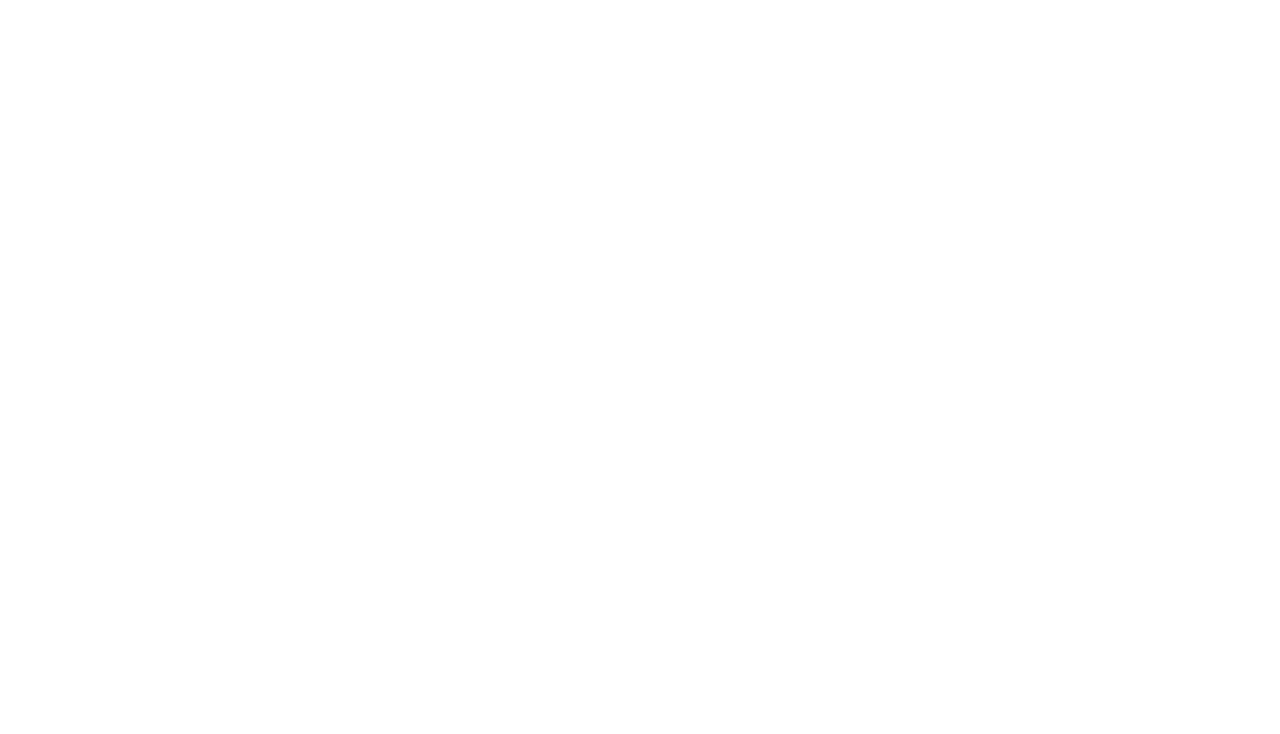
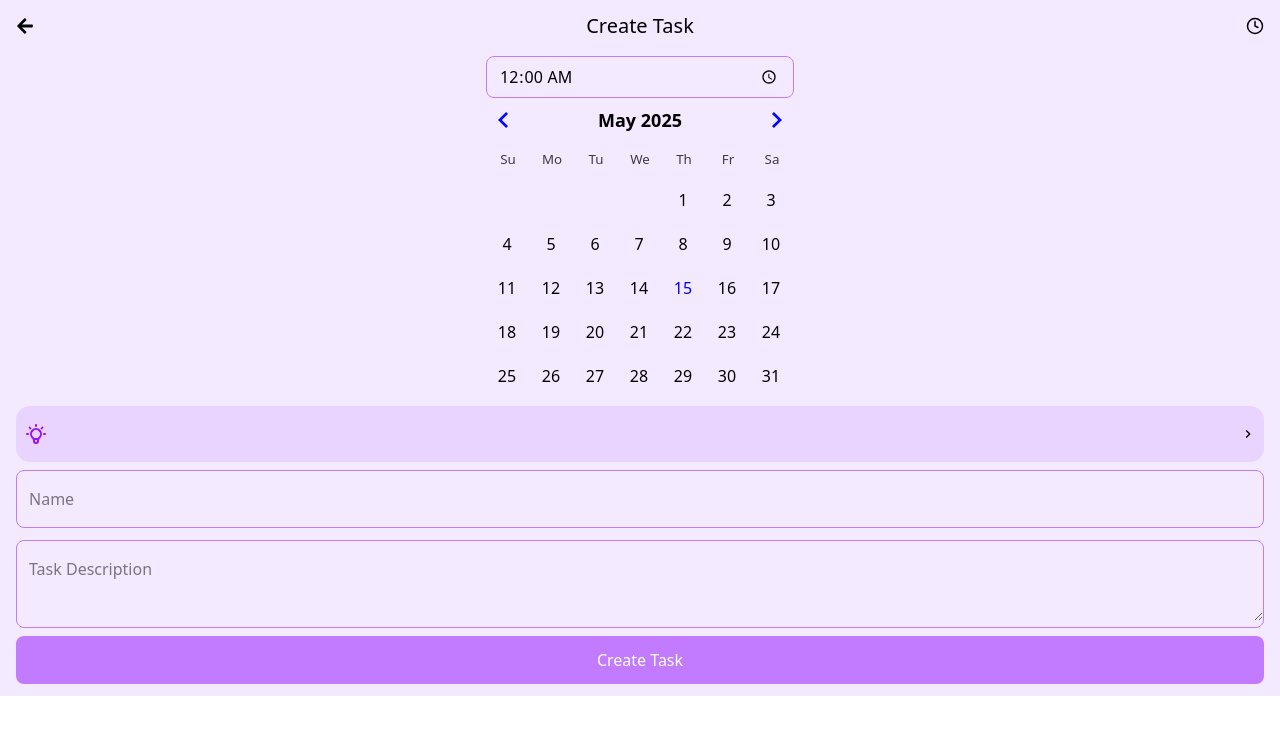
Before and after one commit to Dev-Ruqoyah/Task-Manager, a React (Vite) app: page /task/1/edit in a window 1280 px wide. Before the commit this address had no page. Shown: the top 734 px of the page. Built offline with nearby package versions, Linux system fonts and the light colour scheme.

Commit message:
Updating the edit functionality

```diff
--- a/src/App.tsx
+++ b/src/App.tsx
@@ -20,6 +20,7 @@
         <Route element={<Layout page={Home}/>} path="/"/>
         <Route path="/activity" element={<Layout page={Activity}/>}/>
         <Route path="/create" element={<TaskForm/>}/>
+        <Route path="/task/:taskId/edit" element={<TaskForm/>}/>
         <Route element={<Layout page={TaskView}/>} path="/task/:id"/>
       </Routes>
       <Toaster/>
--- a/src/app/TaskListSlice.tsx
+++ b/src/app/TaskListSlice.tsx
@@ -25,15 +25,20 @@
       return task;
     },
 
-    editTask: (state, action) => {
+    markTaskEditing: (state, action) => {
       const { taskId,edited } = action.payload;
       const task = state.find((task) => task.id === taskId);
         if (task) {
         task.isEdited = edited;
       }
     },
+    editTask: (state, action) => {
+      const { taskId, newTaskObj } = action.payload;
+      const index = state.findIndex(task => task.id === taskId);
+      if (index !== -1) state[index] = newTaskObj;
+    },
   },
 });
 
-export const { addTask, setIsCompleted, removeTask,editTask } = TaskListSlice.actions;
+export const { addTask, setIsCompleted, removeTask,editTask,markTaskEditing } = TaskListSlice.actions;
 export default TaskListSlice.reducer;
--- a/src/component/Calendar.tsx
+++ b/src/component/Calendar.tsx
@@ -1,10 +1,16 @@
 import { DayPicker } from "react-day-picker";
 import "react-day-picker/style.css";
-import React, { ChangeEventHandler, useState } from "react";
+import React, {type ChangeEventHandler, useEffect, useState } from "react";
 
 import { setHours, setMinutes } from "date-fns";
-import { useDispatch } from "react-redux";
-import { setTaskDate, setTaskTime } from "../app/TaskFormSlice";
+import { useDispatch, useSelector } from "react-redux";
+import {
+  setTaskDate,
+  setTaskTime,
+  type TaskDetails,
+} from "../app/TaskFormSlice";
+import { useParams } from "react-router-dom";
+import type { RootState } from "@reduxjs/toolkit/query";
 
 const Calendar = () => {
   const [selected, setSelected] = useState<Date>();
@@ -12,7 +18,7 @@
 
   const handleTimeChange: ChangeEventHandler<HTMLInputElement> = (e) => {
     const time = e.target.value;
-    console.log(time);
+    // console.log(time);
     dispatch(setTaskTime(time));
 
     if (!selected) {
@@ -41,10 +47,25 @@
       minutes
     );
     setSelected(newDate);
-    dispatch(setTaskDate(newDate.toISOString()))
+    dispatch(setTaskDate(newDate.toISOString()));
   };
 
   const dispatch = useDispatch();
+  const { taskId } = useParams();
+  // console.log(taskId);
+
+  const editingTaskList = useSelector((state: RootState) => state.taskList);
+  const editingTask = editingTaskList.find(
+    (edit: TaskDetails) => edit.id == taskId
+  );
+  // console.log(editingTask);
+  const taskTime = editingTask?.taskTime || "";
+
+  useEffect(() => {
+    if (editingTask) {
+      setTimeValue(taskTime);
+    }
+  }, [editingTask]);
 
   return (
     <div>
--- a/src/component/card/TaskViewCard.tsx
+++ b/src/component/card/TaskViewCard.tsx
@@ -11,6 +11,10 @@
 }
 
 const TaskViewCard: React.FC<TaskViewCardProps> = ({ task, onEdit, onDelete }) => {
+
+    if (!task) {
+    return null; // or a fallback UI
+  }
   const formattedDate = task.taskDate
     ? new Date(task.taskDate).toLocaleDateString()
     : 'No date provided';
--- a/src/page/TaskForm.tsx
+++ b/src/page/TaskForm.tsx
@@ -6,20 +6,25 @@
 import { useDispatch, useSelector } from "react-redux";
 import type { RootState } from "@reduxjs/toolkit/query";
 import { useEffect, useState, type JSX } from "react";
-import { setDescription, setTask, setTaskCategory, type TaskDetails } from "../app/TaskFormSlice";
+import {
+  setDescription,
+  setTask,
+  setTaskCategory,
+  type TaskDetails,
+} from "../app/TaskFormSlice";
 import { CiDumbbell, CiMusicNote1 } from "react-icons/ci";
 import type { IconType } from "react-icons";
 import { IoFastFoodOutline } from "react-icons/io5";
 import { LuNotebookTabs } from "react-icons/lu";
-import { addTask } from "../app/TaskListSlice";
-import { useNavigate } from "react-router-dom";
+import { addTask, editTask } from "../app/TaskListSlice";
+import { useNavigate, useParams } from "react-router-dom";
 import { toast } from "sonner";
 
 const TaskForm = () => {
   const dispatch = useDispatch();
-      const navigate = useNavigate();
+  const navigate = useNavigate();
 
-  const {taskTime,taskDate} = useSelector((state: RootState) => state.task);
+  const { taskTime, taskDate } = useSelector((state: RootState) => state.task);
   const { categoryType } = useSelector((state: RootState) => state.category);
   const categoryMap: Record<string, IconType> = {
     Idea: HiOutlineLightBulb,
@@ -28,6 +33,19 @@
     Work: LuNotebookTabs,
     Sport: CiDumbbell,
   };
+  const { taskId } = useParams();
+  // console.log(taskId);
+
+  const editingTaskList = useSelector((state: RootState) => state.taskList);
+  const editingTask = editingTaskList.find(
+    (edit: TaskDetails) => edit.id == taskId
+  );
+  // console.log(editingTask);
+  const isEdited = editingTask?.isEdited || false;
+  const taskTitle = editingTask?.taskTitle || "";
+  const taskCategory = editingTask?.taskCategory || "";
+  const taskDescription = editingTask?.taskDescription || "";
+
   // console.log(category.categoryType);
 
   // console.log(task);
@@ -35,27 +53,43 @@
   const [newTask, setNewTask] = useState<string>("");
   const [newDesc, setNewDesc] = useState<string>("");
 
-  const handleSubmit = (e: React.FormEvent) => {
-    e.preventDefault();
-    if (newTask.trim() || newDesc.trim()) {
-      const newTaskObj:TaskDetails = {
-        id:Math.floor(Math.random() * 1000000),
-        taskTitle:newTask,
-        taskCategory:categoryType,
-        taskDescription:newDesc,
-        taskTime: taskTime,
-        taskDate:taskDate,
-        isCompleted:false,
-        isEdited:false
-      }
+ const handleSubmit = (e: React.FormEvent) => {
+  e.preventDefault();
 
-      dispatch(addTask(newTaskObj))
-      toast.success("Task Added Successfully")
-      navigate("/")
+  if (!newTask.trim() && !newDesc.trim()) {
+    toast.error("Please provide task name or description.");
+    return;
+  }
 
+  const newTaskObj: TaskDetails = {
+    id: editingTask ? editingTask.id : Math.floor(Math.random() * 1000000),
+    taskTitle: newTask,
+    taskCategory: categoryType,
+    taskDescription: newDesc,
+    taskTime: taskTime,
+    taskDate: taskDate,
+    isCompleted: editingTask?.isCompleted || false,
+    isEdited: editingTask ? true : false,
+  };
+
+  if (editingTask) {
+    dispatch(editTask({ taskId: editingTask.id, newTaskObj }));
+    toast.success("Task Edited Successfully");
+  } else {
+    dispatch(addTask(newTaskObj));
+    toast.success("Task Added Successfully");
+  }
+  navigate("/");
+};
+
+
+  useEffect(() => {
+    if (editingTask) {
+      setNewTask(taskTitle);
+      setNewDesc(taskDescription);
+      // dispatch(setTaskCategory(editingTask.taskCategory)); // If needed
     }
-    //  console.log(task);
-  };
+  }, [editingTask]);
 
   return (
     <>
@@ -69,7 +103,7 @@
         <div>
           <CategoryCard
             Icon={categoryMap[categoryType] || HiOutlineLightBulb}
-            categoryType={categoryType}
+            categoryType={isEdited ? taskCategory : categoryType}
           />
 
           <form
@@ -108,7 +142,7 @@
                 type="submit"
                 className="py-3 px-2 rounded-md text-white bg-purple-400 hover:bg-purple-600 transition-all duration-300 w-full"
               >
-                Create Task
+                {isEdited ? "Edit Task" : "Create Task"}
               </button>
             </div>
           </form>
--- a/src/page/TaskView.tsx
+++ b/src/page/TaskView.tsx
@@ -7,27 +7,31 @@
 import type { RootState } from "@reduxjs/toolkit/query";
 import type { TaskDetails } from "../app/TaskFormSlice";
 import TaskViewCard from "../component/card/TaskViewCard";
-import { editTask, removeTask } from "../app/TaskListSlice";
+import { editTask, markTaskEditing, removeTask } from "../app/TaskListSlice";
 import { toast } from "sonner";
 
 const TaskView = () => {
+  const dispatch = useDispatch();
   const { id } = useParams();
-  const navigate =  useNavigate()
+  const navigate = useNavigate();
   const taskList = useSelector((state: RootState) => state.taskList);
   //   const newTask = taskList.find((task:TaskDetails) => task.id === id)
   const newTask = taskList.find((task: TaskDetails) => task.id == id);
 
-  const dispatch = useDispatch();
   const handleDelete = (taskId: string) => {
-    console.log("delete");
-    dispatch(removeTask({taskId}));
-    toast("Task Deleted")
-    navigate("/")
+    // console.log("delete");
+    dispatch(removeTask({ taskId }));
+    toast("Task Deleted");
+    navigate("/");
   };
 
-  const handleEdit = (taskId:number) =>{
-      dispatch(editTask({taskId}))
-  }
+  const handleEdit = (taskId: number) => {
+    // console.log(taskId);
+    dispatch(markTaskEditing({ taskId, edited: true  }));
+
+    toast.info(`Editing task ${taskId}`);
+    navigate(`/task/${taskId}/edit`);
+  };
   return (
     <>
       <div className="bg-white-8 p-5">
@@ -39,7 +43,7 @@
         <div className="pt-6">
           <TaskViewCard
             task={newTask}
-            onEdit={() => console.log("Edit")}
+            onEdit={() => handleEdit(newTask.id)}
             onDelete={() => handleDelete(newTask.id)}
           />
         </div>
```
